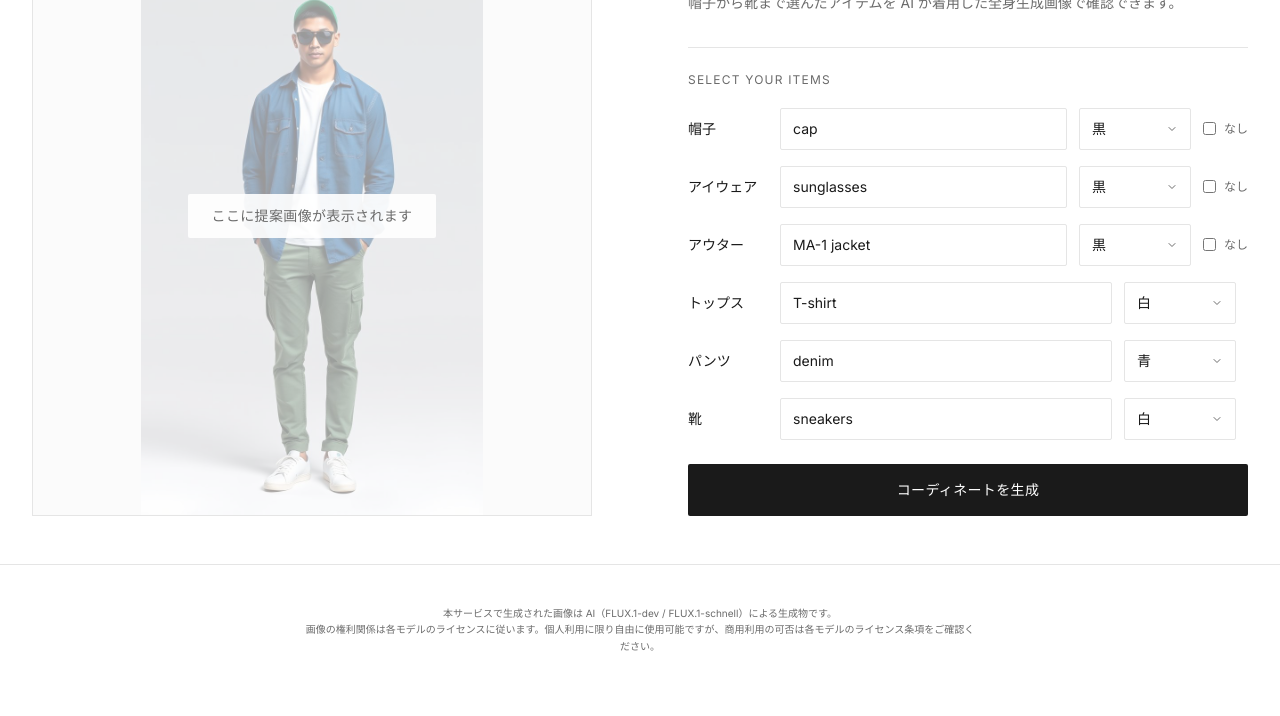
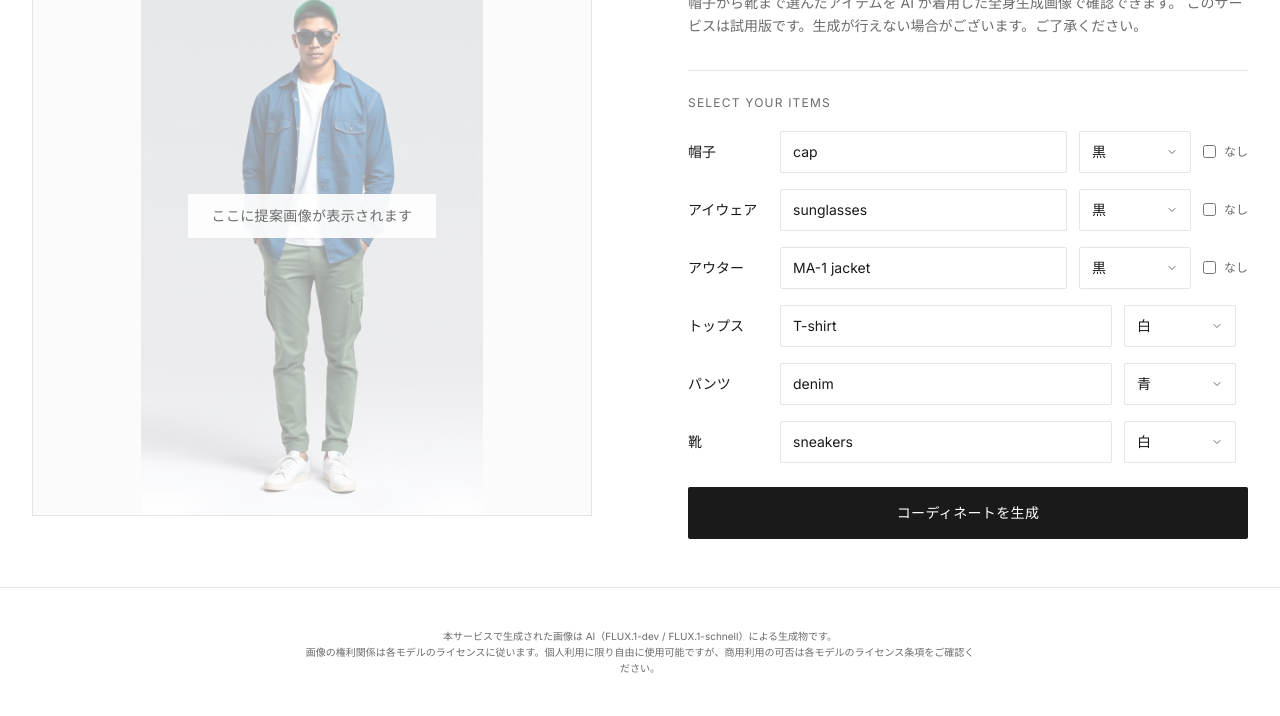
Before and after one commit to fit-flux/gen, a website: page index.html in a window 1280 px wide. Shown: the part 197-913 px from the top of the page. Before the commit the page ends 891 px from the top, so only its background shows below. Drawn offline with nearby package versions, Linux system fonts and the light colour scheme.

Commit message:
fix wording

```diff
--- a/index.html
+++ b/index.html
@@ -123,6 +123,7 @@
                 </h1>
                 <p class="mt-3 text-[#6b6b6b] text-sm leading-relaxed">
                   帽子から靴まで選んだアイテムを AI が着用した全身生成画像で確認できます。
+                  このサービスは試用版です。生成が行えない場合がございます。ご了承ください。
                 </p>
               </div>
 
```
